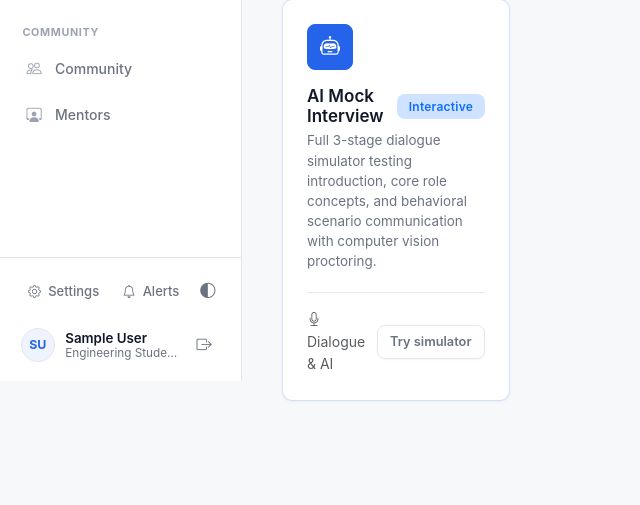
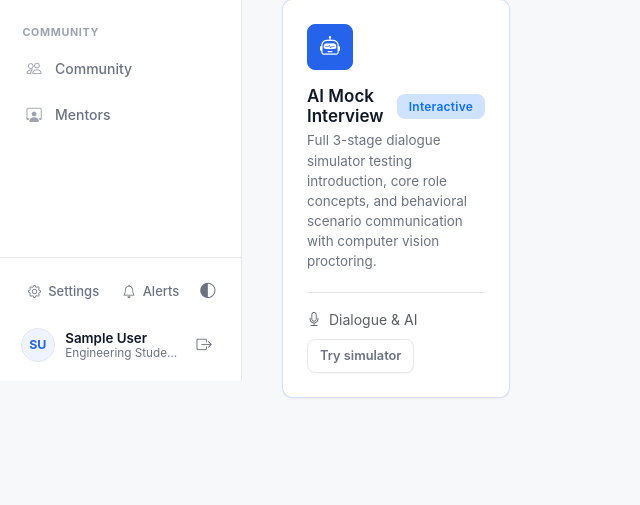
Before and after one commit to Syedfarhan078/Career-Catalyst-Django, a Django app: page /interviews/ in a window 1280 px wide. Shown: the part 419-924 px from the top of the page, without its empty margins (0-640 px from the left). After the commit the page ends 817 px from the top, so only its background shows below. Run offline with Django 5.2, Linux system fonts and the light colour scheme; the visitor is signed in with stand-in values (Sample User, id 1); data that the repository does not hold is empty; some libraries are stand-ins or nearby versions.

Commit message:
Improve interview hub workspace sizing
Co-authored-by: Copilot App <223556219+Copilot@users.noreply.github.com>

```diff
--- a/static/css/interviews.css
+++ b/static/css/interviews.css
@@ -27,6 +27,10 @@
    -------------------------------------------------------------------------- */
 .interview-page-header {
     margin-bottom: 1.5rem;
+}
+
+.interview-hub-content {
+    max-width: 1500px;
 }
 
 .interview-breadcrumb {
@@ -106,6 +110,7 @@
 }
 
 .interview-stats-grid > .col-md-4,
+.interview-practice-section .row > [class*="col-"],
 .interview-recent-grid > .col-lg-6 {
     min-width: 0;
 }
@@ -155,6 +160,7 @@
     box-shadow: var(--dash-shadow-card);
     transition: transform 0.15s ease, box-shadow 0.15s ease, border-color 0.15s ease;
     position: relative;
+    min-width: 0;
 }
 
 .interview-track-card:hover {
@@ -235,6 +241,8 @@
     padding-top: 1rem;
     border-top: 1px solid var(--dash-border);
     gap: 0.5rem;
+    min-width: 0;
+    flex-wrap: wrap;
 }
 
 /* --------------------------------------------------------------------------
--- a/templates/interviews/hub.html
+++ b/templates/interviews/hub.html
@@ -42,7 +42,7 @@
         </header>
 
         <!-- Main Content Area -->
-        <main class="dash-content">
+        <main class="dash-content interview-hub-content">
             <!-- Header & Breadcrumbs -->
             <div class="interview-page-header d-flex flex-wrap align-items-center justify-content-between gap-3">
                 <div>
```
